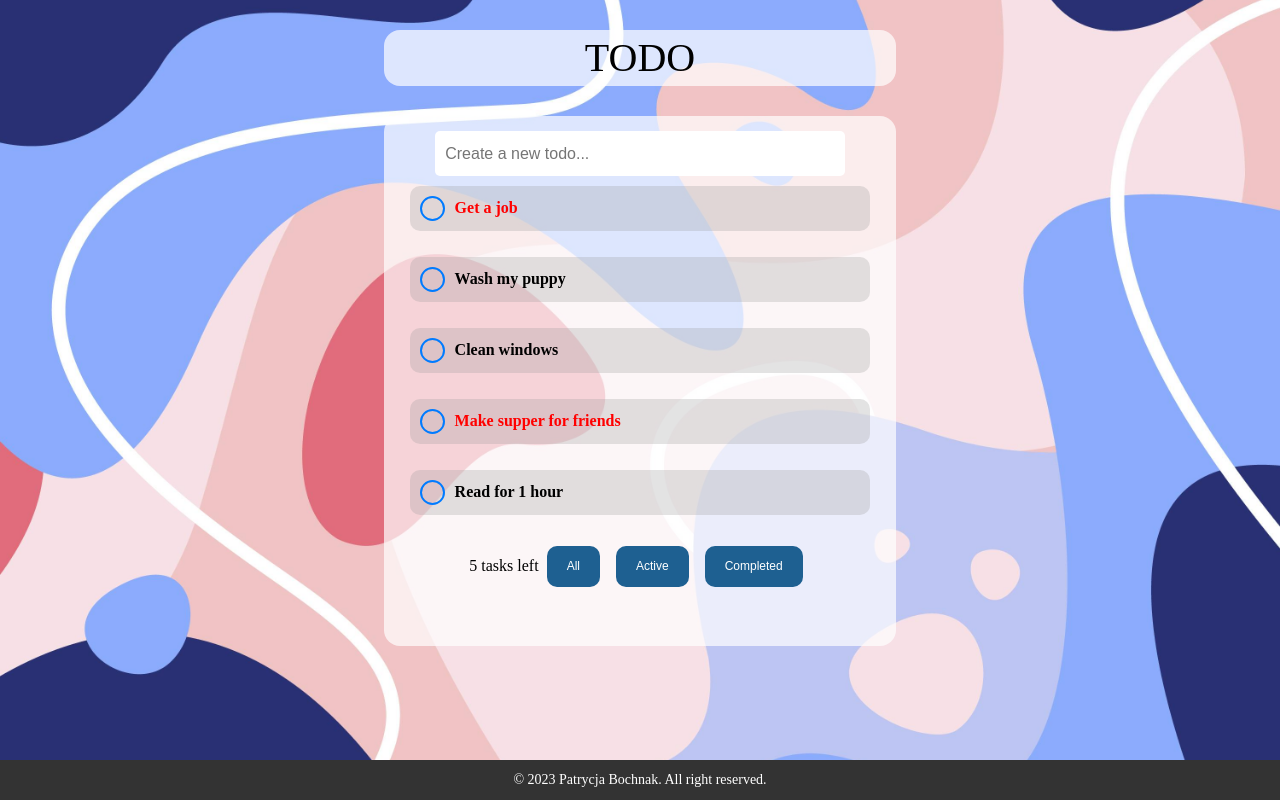
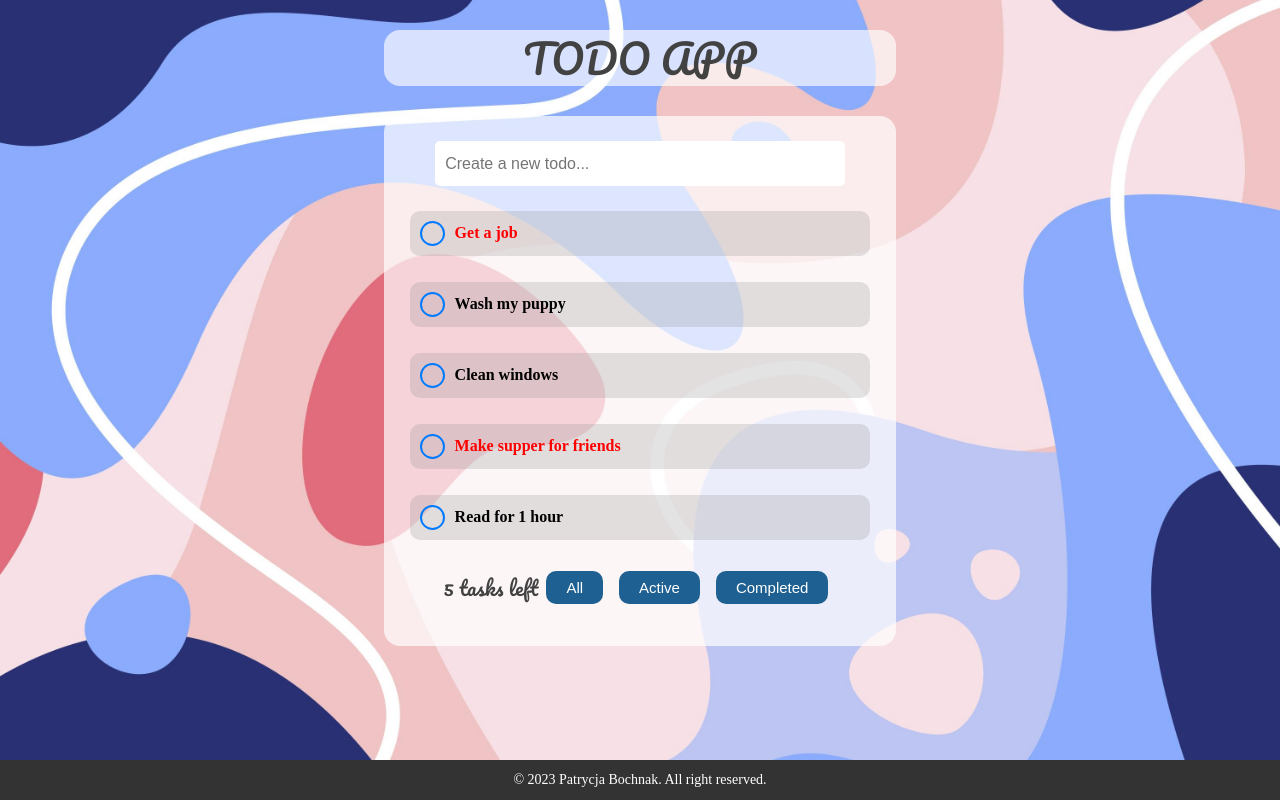
Before and after one commit to PatrycjaBochnak/TODO-app, a React (Create React App) app: page / in a window 1280 px wide. Built offline with nearby package versions, Linux system fonts and the light colour scheme.

Commit message:
working on display

```diff
--- a/public/index.html
+++ b/public/index.html
@@ -10,6 +10,9 @@
       content="Web site created using create-react-app"
     />
     <link rel="apple-touch-icon" href="%PUBLIC_URL%/logo192.png" />
+    <link rel="preconnect" href="https://fonts.googleapis.com">
+    <link rel="preconnect" href="https://fonts.gstatic.com" crossorigin>
+    <link href="https://fonts.googleapis.com/css2?family=Lato:ital,wght@1,100&family=Pacifico&display=swap" rel="stylesheet">
     <!--
       manifest.json provides metadata used when your web app is installed on a
       user's mobile device or desktop. See https://developers.google.com/web/fundamentals/web-app-manifest/
--- a/src/layouts/Header.js
+++ b/src/layouts/Header.js
@@ -3,7 +3,7 @@
 
 const Header = () => (
   <div className="header">
-    <div className="logo-text">TODO</div>
+    <div className="logo-text">TODO APP</div>
   </div>
 );
 
--- a/src/styles/AddTask.css
+++ b/src/styles/AddTask.css
@@ -1,5 +1,5 @@
 .form-todo {
-  margin-top: 15px;
+  margin: 25px 0 15px 0;
   position: relative;
   display: flex;
   flex-flow: column;
--- a/src/styles/Header.css
+++ b/src/styles/Header.css
@@ -3,11 +3,13 @@
   top: 30px;
   width: 40%;
   display: flex;
-  background-color: rgba(255, 255, 255, 0.7);
+  background-color: rgba(255, 255, 255, 0.664);
   justify-content: center;
   z-index: 1000;
   border-radius: 1em;
 }
 .logo-text {
+  font-family: Pacifico, sans-serif;
   font-size: 40px;
+  color: rgb(66, 66, 66);
 }
--- a/src/styles/NavTask.css
+++ b/src/styles/NavTask.css
@@ -4,7 +4,12 @@
   align-items: center;
   margin-bottom: 15px;
 }
-
+.tasks-left {
+  font-family: Pacifico, sans-serif;
+  font-size: 20px;
+  color: rgb(66, 66, 66);
+  display: flex;
+}
 .tasks-left-todo {
   font-weight: bold;
 }
@@ -12,7 +17,7 @@
 .all-tasks-btn,
 .active-tasks-btn,
 .completed-tasks-btn {
-  padding: 12px 20px;
+  padding: 6px 20px;
   margin: 0 8px;
   cursor: pointer;
   background-color: #1e6091;
@@ -21,7 +26,7 @@
   border-radius: 10px;
   outline: none;
   font-family: 'Arial', sans-serif;
-  font-size: 12px;
+  font-size: 15px;
   transition: background-color 0.3s ease;
 }
 
```
Also changed, not shown: src/components/NavTask.js (+5 -3 lines), src/styles/TaskList.css (indentation only).
